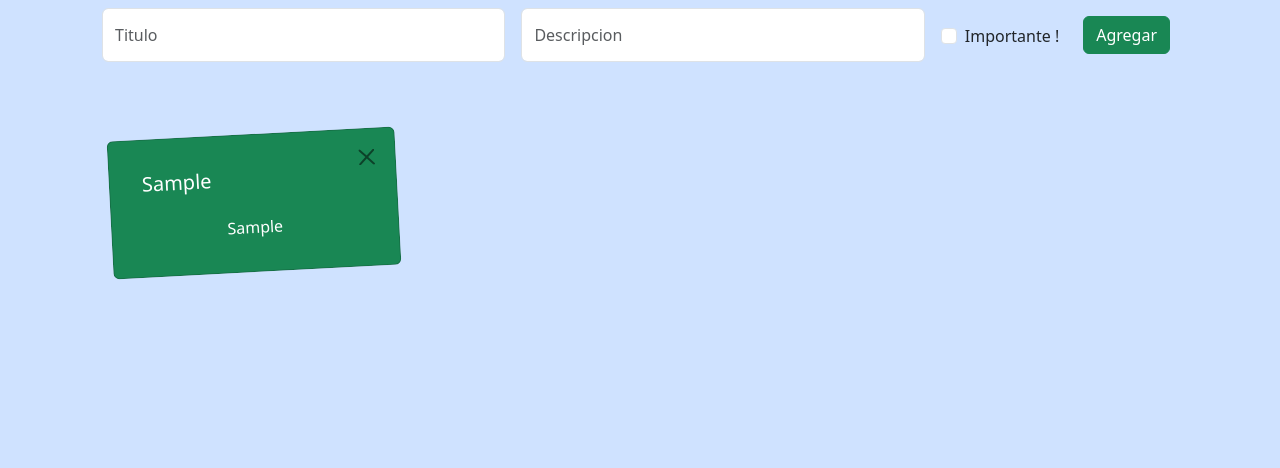
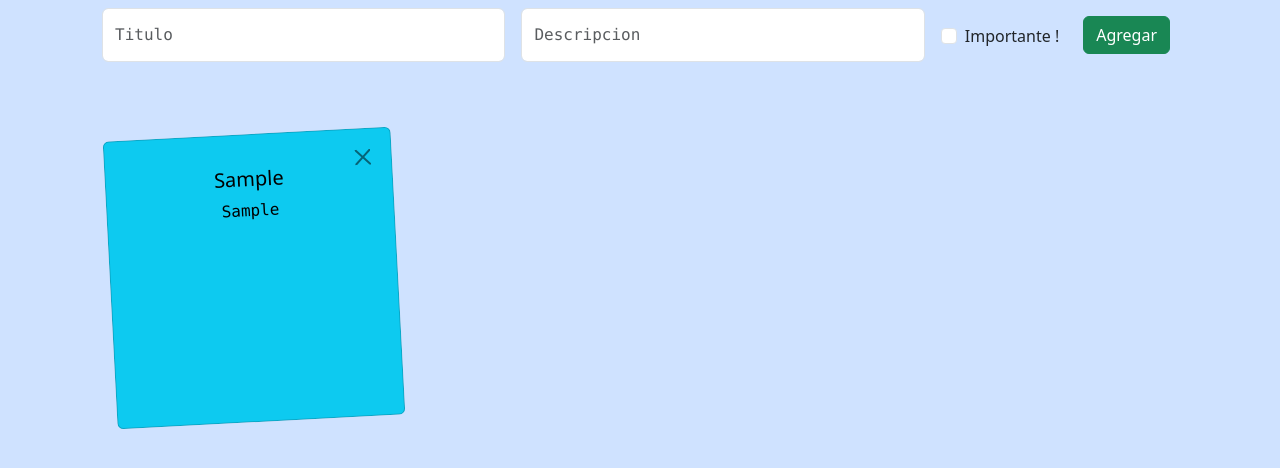
Before and after one commit to pacificstate01/Sticky-notes-react, a React (Create React App) app: page / in a window 1280 px wide. Both pictures are taken after typing "Sample", "Sample" into the empty fields and a click on the button "Agregar". Shown: the top 468 px of the page. Built offline with nearby package versions, Linux system fonts and the light colour scheme.

Commit message:
arreglo de tarjetas, estilos y filas

```diff
--- a/src/Notes.css
+++ b/src/Notes.css
@@ -1,6 +1,6 @@
 .note,.noteimp {
     width:18rem;
-    height:20rem;
+    min-height:18rem;
     transform: rotate(-3deg);
     transition: transform 0.3s ease-in-out;
 }
--- a/src/components/Form.jsx
+++ b/src/components/Form.jsx
@@ -27,7 +27,7 @@ export const Form = ({agregarNota}) =>{
   return (
     <form className="input-group d-flex mb-5" id="form" onSubmit={handleSubmit}>
       <input
-        className="form-control m-2 rounded"
+        className="form-control m-2 rounded font-monospace"
         type="text"
         placeholder="Titulo"
         id="title"
@@ -35,7 +35,7 @@ export const Form = ({agregarNota}) =>{
         onChange={(e) => setTitulo(e.target.value)}
       />
       <input
-        className="form-control m-2 rounded"
+        className="form-control m-2 rounded font-monospace"
         type="text"
         placeholder="Descripcion"
         id="description"
--- a/src/components/ListaNotas.jsx
+++ b/src/components/ListaNotas.jsx
@@ -3,10 +3,10 @@ import {Notas} from './Notas';
 
 export const ListaNotas = ({ notas }) => {
   return (
-    <div className="lista-notas d-flex flex-wrap">
+    <div className="d-flex flex-wrap justify-content-between">
       {notas.map((nota, index) => (
-        <div className='col-lg-3'>
-                <Notas key={index} nota={nota} />
+        <div className='col-lg-3 col-md-3'>
+            <Notas key={index} nota={nota} />
         </div>
       ))}
     </div>
--- a/src/components/Notas.jsx
+++ b/src/components/Notas.jsx
@@ -4,22 +4,23 @@ export const Notas = ({nota}) =>{
     const important = importante;
     if(important === true){
         return(
-            <div className="card text-center text-bg-info mb-3 p-3 m-3 noteimp">
-                <div className="card-body d-flex justify-content-between">
+            <div className="card text-center text-bg-danger mb-3 p-3 m-3 noteimp">
+                <div className="card-body d-flex flex-column align-items-center">
                   <h5 className="card-title">{titulo}</h5>
+                  <p className='card-text font-monospace text-left text-break'>{descripcion}</p>
                   <button className="btn-close"></button>
                 </div>
-                <p>{descripcion}</p>
+
             </div>
         );
     }else{
         return(
-            <div className="card text-center text-bg-success mb-3 important p-3 m-3 note">
-                <div className="card-body d-flex justify-content-between">
+            <div className="card text-center text-bg-info mb-3 important p-3 m-3 note">
+                <div className="card-body d-flex flex-column align-items-center">
                     <h5 className="card-title">{titulo}</h5>
-                  <button className="btn-close"></button>
+                    <p className='card-text font-monospace text-left text-break'>{descripcion}</p>
+                    <button className="btn-close"></button>
                 </div>
-                <p>{descripcion}</p>
             </div>
         );
 
```
